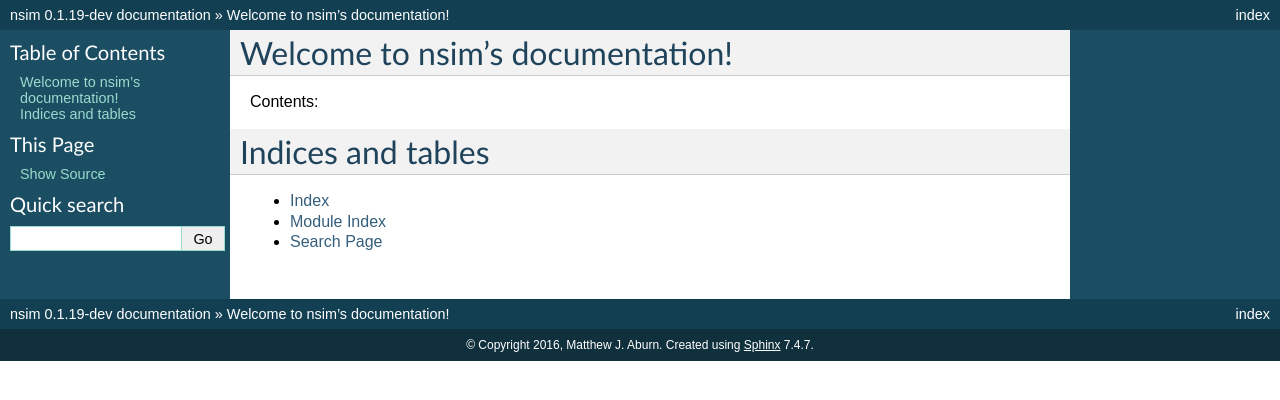
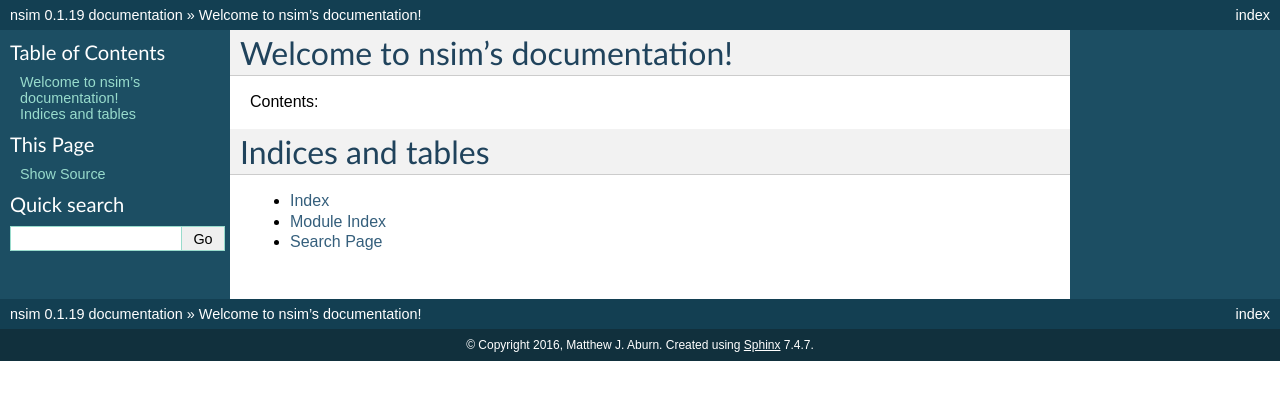
Before and after one commit to mattja/nsim, a Sphinx documentation site: the page built from docs/index.rst, in a window 1280 px wide. Shown: the top 400 px of the page. Built offline with Sphinx 7.4.7, drawn with Linux system fonts in a browser that asks for light colours.

Commit message:
prepare 0.1.19 release

```diff
--- a/docs/conf.py
+++ b/docs/conf.py
@@ -56,7 +56,7 @@ copyright = u'2016, Matthew J. Aburn'
 # The short X.Y version.
 version = '0.1'
 # The full version, including alpha/beta/rc tags.
-release = '0.1.19-dev'
+release = '0.1.19'
 
 # The language for content autogenerated by Sphinx. Refer to documentation
 # for a list of supported languages.
--- a/nsim/__init__.py
+++ b/nsim/__init__.py
@@ -20,4 +20,4 @@ from .readfile import (
         timeseries_from_mat, timeseries_from_file, annotations_from_file,
         save_mat)
 
-__version__ = '0.1.19-dev'
+__version__ = '0.1.19'
```
